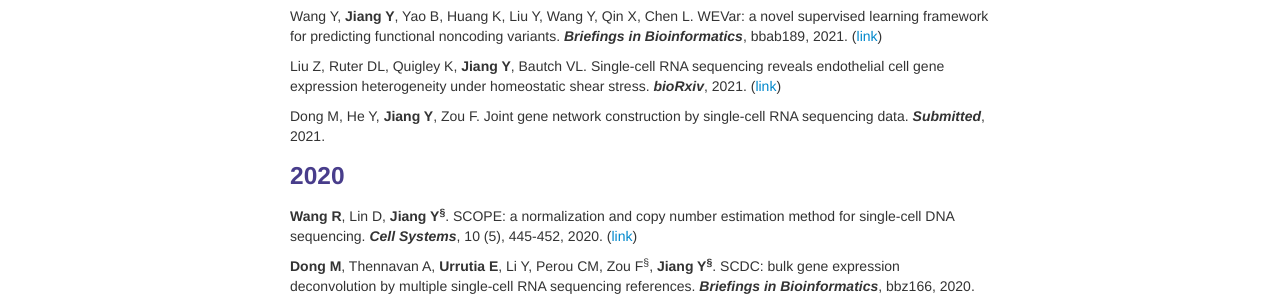
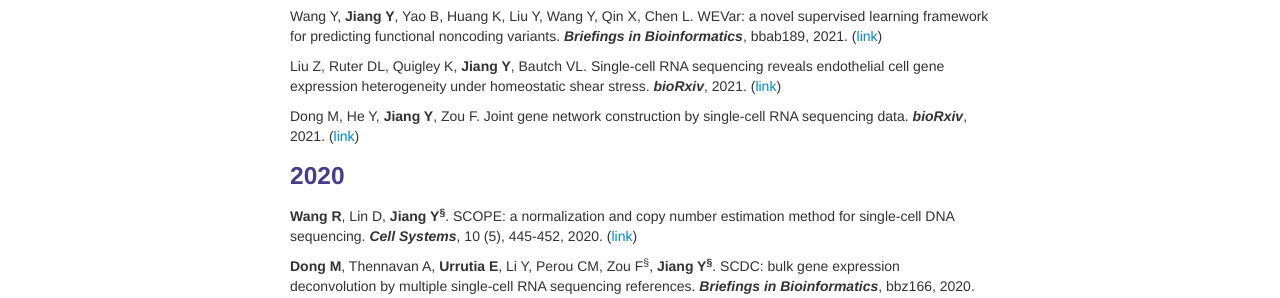
Before and after one commit to yuchaojiang/yuchaojiang.github.io, a Jekyll site: the page built from pages/pubs.md, in a window 1280 px wide. Shown: the part 388-686 px from the top of the page. Built offline with Jekyll 4.4.1, drawn with Linux system fonts in a browser that asks for light colours.

Commit message:
Update pubs.md

```diff
--- a/pages/pubs.md
+++ b/pages/pubs.md
@@ -23,7 +23,7 @@ Wang Y, **Jiang Y**, Yao B, Huang K, Liu Y, Wang Y, Qin X, Chen L. WEVar: a nove
 
 Liu Z, Ruter DL, Quigley K, **Jiang Y**, Bautch VL. Single-cell RNA sequencing reveals endothelial cell gene expression heterogeneity under homeostatic shear stress. ***bioRxiv***, 2021. ([link](https://www.biorxiv.org/content/10.1101/2020.12.07.414904v1))
 
-Dong M, He Y, **Jiang Y**, Zou F. Joint gene network construction by single-cell RNA sequencing data. ***Submitted***, 2021.
+Dong M, He Y, **Jiang Y**, Zou F. Joint gene network construction by single-cell RNA sequencing data. ***bioRxiv***, 2021. ([link](https://www.biorxiv.org/content/10.1101/2021.07.14.452387v1))
 
 ### 2020
 
```
